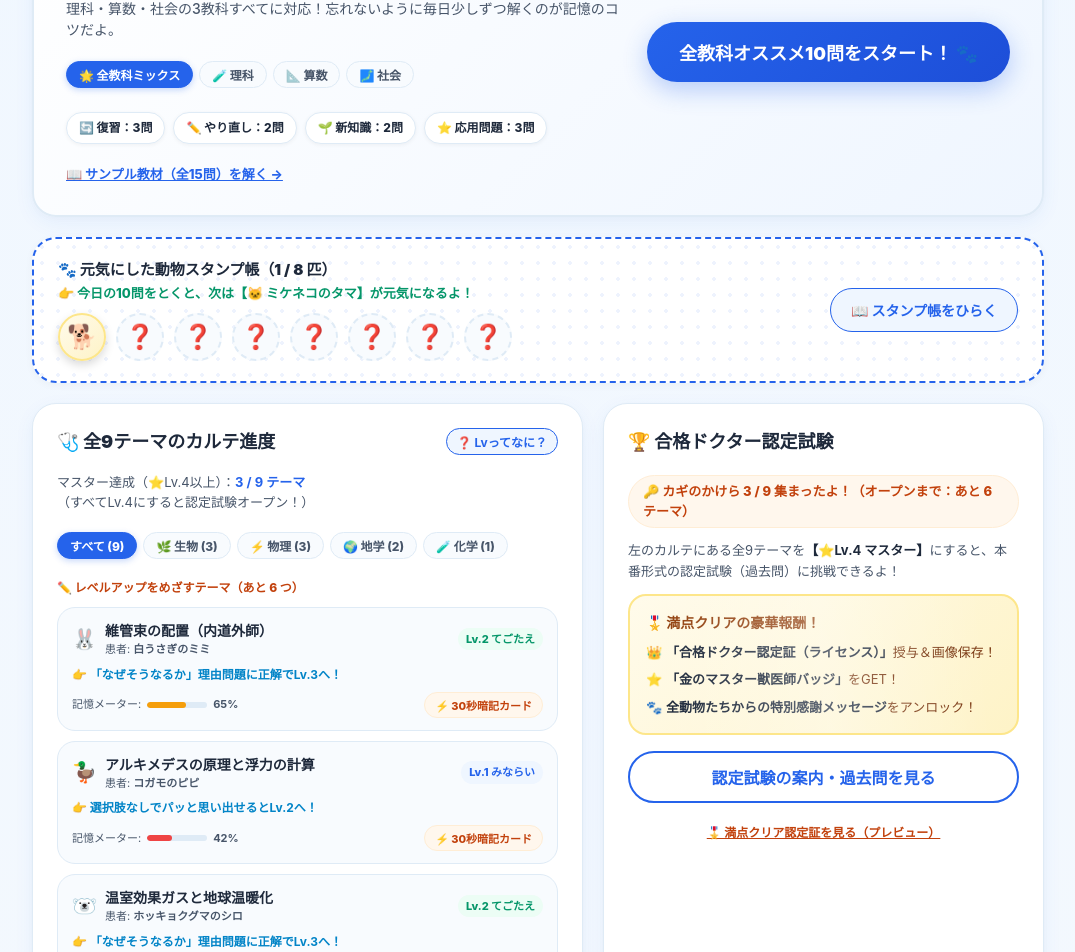
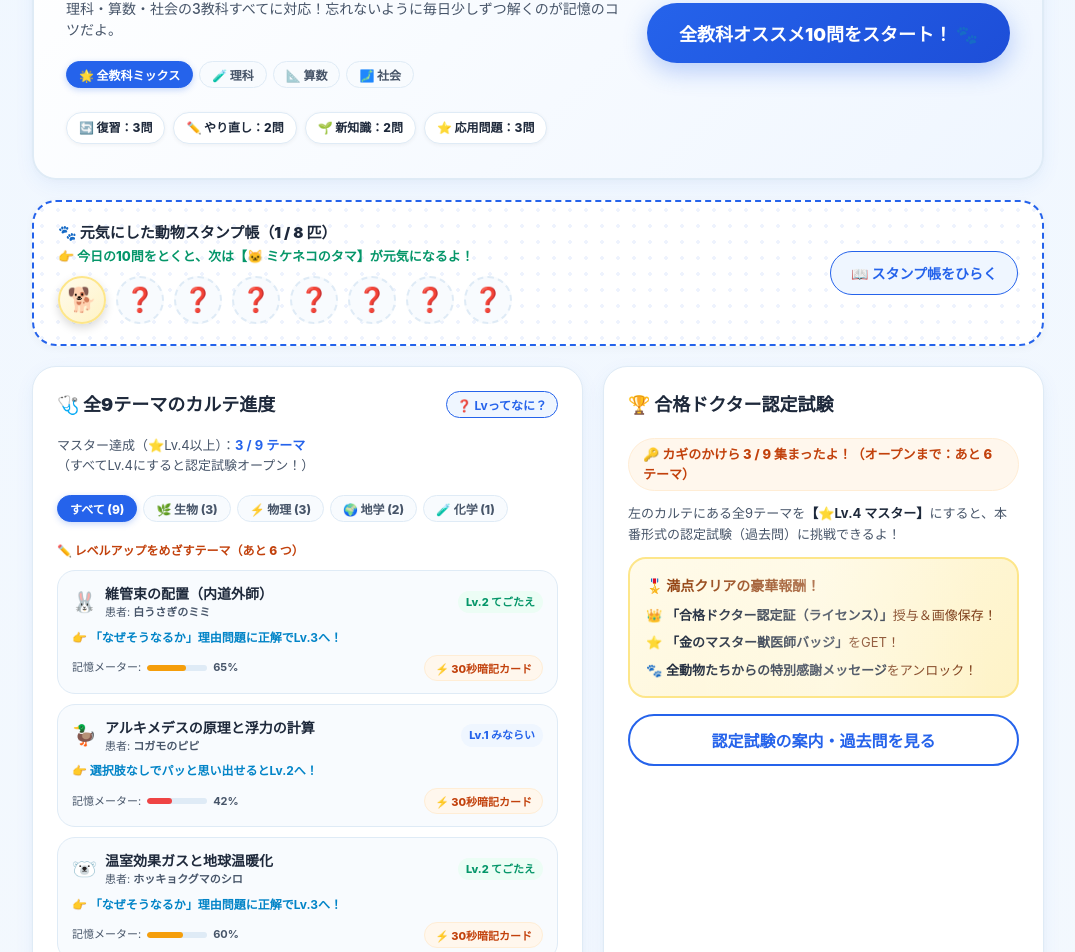
Before and after one commit to saka-guchi/saka-guchi.github.io, a React (Vite) app in the folder junior-vet-exam-chart/: page / in a window 1280 px wide. Shown: the part 304-1256 px from the top of the page, without its empty margins (102-1177 px from the left). Built offline with nearby package versions, Linux system fonts and the light colour scheme; a web font is replaced by a local one.

Commit message:
fix(ui): サンプル教材リンクおよび満点クリア認定証プレビューボタンを削除

```diff
--- a/junior-vet-exam-chart/src/pages/HomePage.tsx
+++ b/junior-vet-exam-chart/src/pages/HomePage.tsx
@@ -5,7 +5,6 @@ import { ANIMAL_STAMPS, getEarnedStampIds } from '../data/animal-stamps';
 import { getMasteryLevelInfo } from '../utils/mastery-helper';
 import { RIKA_EXAM_SKILLS } from '../data/rika-skills';
 import { THEME_ENHANCEMENTS } from '../data/vet-curriculum-enhancement';
-import { DoctorCertificateModal } from '../components/DoctorCertificateModal';
 import { QuickFlashCardModal } from '../components/QuickFlashCardModal';
 import { sound } from '../utils/sound-effects';
 import { fireConfetti } from '../utils/confetti';
@@ -15,11 +14,10 @@ type ThemeType = 'default' | 'sakura' | 'mint' | 'lavender' | 'night';
 
 export const HomePage: React.FC = () => {
   const navigate = useNavigate();
-  const { startDailySession, startSampleSession } = useAppStore();
+  const { startDailySession } = useAppStore();
   const [earnedStampIds, setEarnedStampIds] = useState<string[]>([]);
   const [showStampModal, setShowStampModal] = useState(false);
   const [showLevelHelpModal, setShowLevelHelpModal] = useState(false);
-  const [showCertificateModal, setShowCertificateModal] = useState(false);
   const [flashCardSkillId, setFlashCardSkillId] = useState<string | null>(null);
 
   // テーマ・サウンド状態
@@ -80,12 +78,6 @@ export const HomePage: React.FC = () => {
   const handleStartToday = () => {
     sound.playChime();
     startDailySession(selectedStudySubject === 'all' ? undefined : selectedStudySubject);
-    navigate('/study');
-  };
-
-  const handleStartSample = () => {
-    sound.playPop();
-    startSampleSession();
     navigate('/study');
   };
 
@@ -228,15 +220,6 @@ export const HomePage: React.FC = () => {
               <span className={styles.todayMenuPill}>✏️ やり直し：2問</span>
               <span className={styles.todayMenuPill}>🌱 新知識：2問</span>
               <span className={styles.todayMenuPill}>⭐ 応用問題：3問</span>
-            </div>
-
-            <div>
-              <button
-                className={styles.textLinkBtn}
-                onClick={handleStartSample}
-              >
-                📖 サンプル教材（全15問）を解く →
-              </button>
             </div>
           </div>
 
@@ -512,16 +495,6 @@ export const HomePage: React.FC = () => {
             >
               認定試験の案内・過去問を見る
             </button>
-            <button
-              className={styles.previewCertBtn}
-              onClick={() => {
-                sound.playPop();
-                setShowCertificateModal(true);
-              }}
-              data-testid="preview-cert-btn"
-            >
-              🎖️ 満点クリア認定証を見る（プレビュー）
-            </button>
           </div>
         </div>
       </main>
@@ -532,11 +505,6 @@ export const HomePage: React.FC = () => {
           initialSkillId={flashCardSkillId}
           onClose={() => setFlashCardSkillId(null)}
         />
-      )}
-
-      {/* 合格ドクター認定証モーダル（満点報酬 / デバッグ確認） */}
-      {showCertificateModal && (
-        <DoctorCertificateModal onClose={() => setShowCertificateModal(false)} />
       )}
 
       {/* 動物スタンプ帳モーダル */}
```
